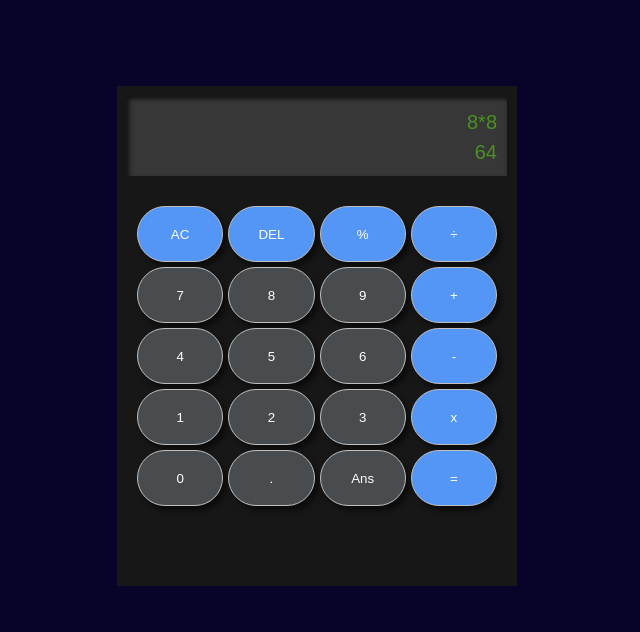
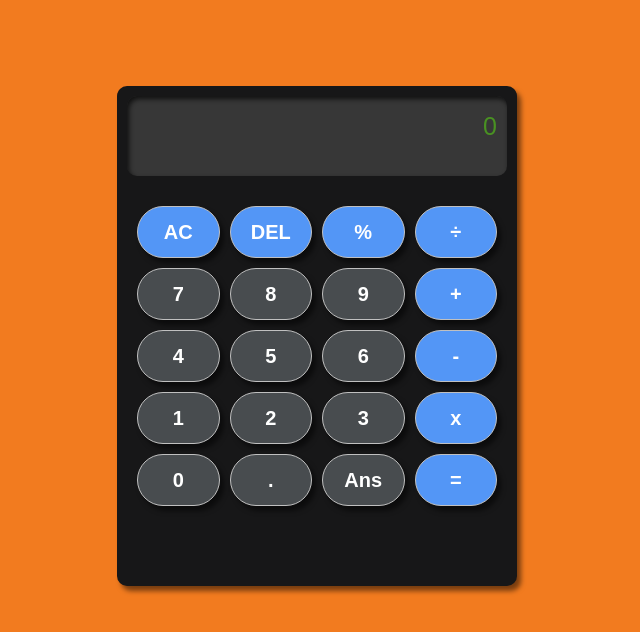
Before and after one commit to miguel131299/calculator, a plain HTML site: page index.html in a window 1280 px wide. Shown: the part 162-794 px from the top of the page, without its empty margins (323-963 px from the left). Drawn offline with Linux system fonts and the light colour scheme.

Commit message:
Change classes and colors

```diff
--- a/index.html
+++ b/index.html
@@ -17,14 +17,14 @@
 
             <div id="display">
 
-                <div id="operation">8*8</div>
-                <div id="result">64</div>
+                <div id="display-operation">0</div>
+                <div id="display-result"></div>
 
             </div>
 
             <div id="button-container" class="container">
-                <button id="AC-button" class="operation-button button">AC</button>
-                <button id="delete-button" class="operation-button button">DEL</button>
+                <button id="AC-button" class="special-button button">AC</button>
+                <button id="delete-button" class="special-button button">DEL</button>
                 <button id="modulo-button" class="operation-button button">%</button>
                 <button id="div-button" class="operation-button button">÷</button>
 
@@ -45,8 +45,8 @@
 
                 <button id="zero-button" class="number-button button">0</button>
                 <button id="dot-button" class="number-button button">.</button>
-                <button id="answer-button" class="number-button button">Ans</button>
-                <button id="result-button" class="operation-button button">=</button>
+                <button id="answer-button" class="answer-button button">Ans</button>
+                <button id="result-button" class="special-button button">=</button>
 
             </div>
         </div>
--- a/styles.css
+++ b/styles.css
@@ -1,5 +1,5 @@
 :root {
-    --background: #080429;
+    --background: #f27b1f;
     --text: white;
     --calculator: #171718;
     --display: #373737;
@@ -42,6 +42,8 @@ body {
     max-width: 400px;
     min-height: 500px;
     margin: auto;
+    border-radius: 10px;
+    box-shadow: 4px 5px 5px 0px rgb(0 0 0 / 50%);
 }
 
 #display {
@@ -54,34 +56,38 @@ body {
     margin-bottom: 2rem;
     padding: 1rem;
     height: 10vh;
-    box-shadow: inset 2px 3px 5px 0px rgb(0 0 0 / 70%)
+    box-shadow: inset 2px 3px 5px 0px rgb(0 0 0 / 70%);
+    border-radius: 10px;
 }
 
-#operation, #result {
+#display-operation, #display-result {
     height: 50%;
     text-align: end;
+    font-size: 2.5rem;
 }
 
 #button-container {
     display: grid;
     grid-template-columns: 1fr 1fr 1fr 1fr;
     grid-template-rows: 1fr 1fr 1fr 1fr 1fr;
-    row-gap: 5px;
-    column-gap: 5px;
+    row-gap: 10px;
+    column-gap: 10px;
     height: 40vh;
 }
 
 .button {
     color: var(--text);
+    font-size: 2rem;
+    font-weight: 700;
     border-radius: 60px;
     box-shadow: 4px 5px 5px 0px rgb(0 0 0 / 50%);
     border: 1px solid silver;
 }
 
-.operation-button {
+.operation-button, .special-button {
     background-color: var(--operation-button);
 }
 
-.number-button {
+.number-button, .answer-button {
     background-color: var(--number-button);
 }
```
